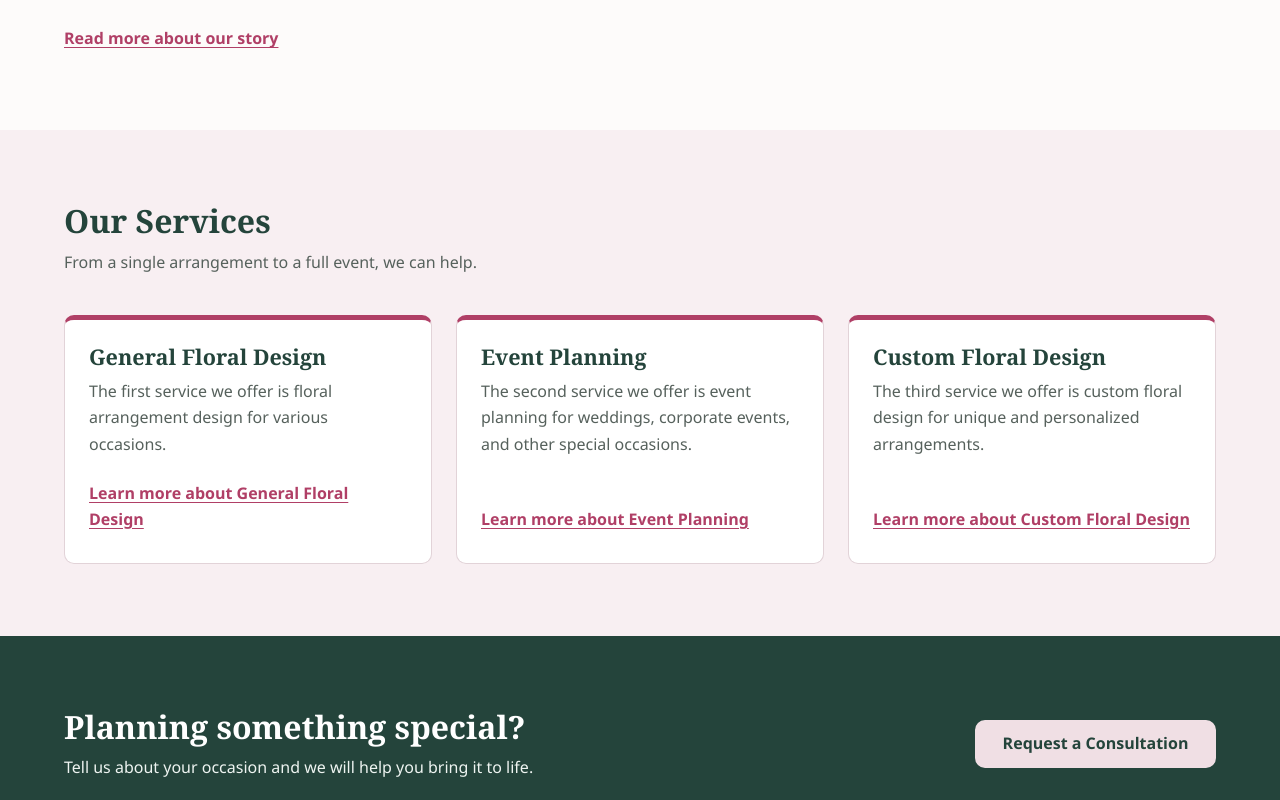
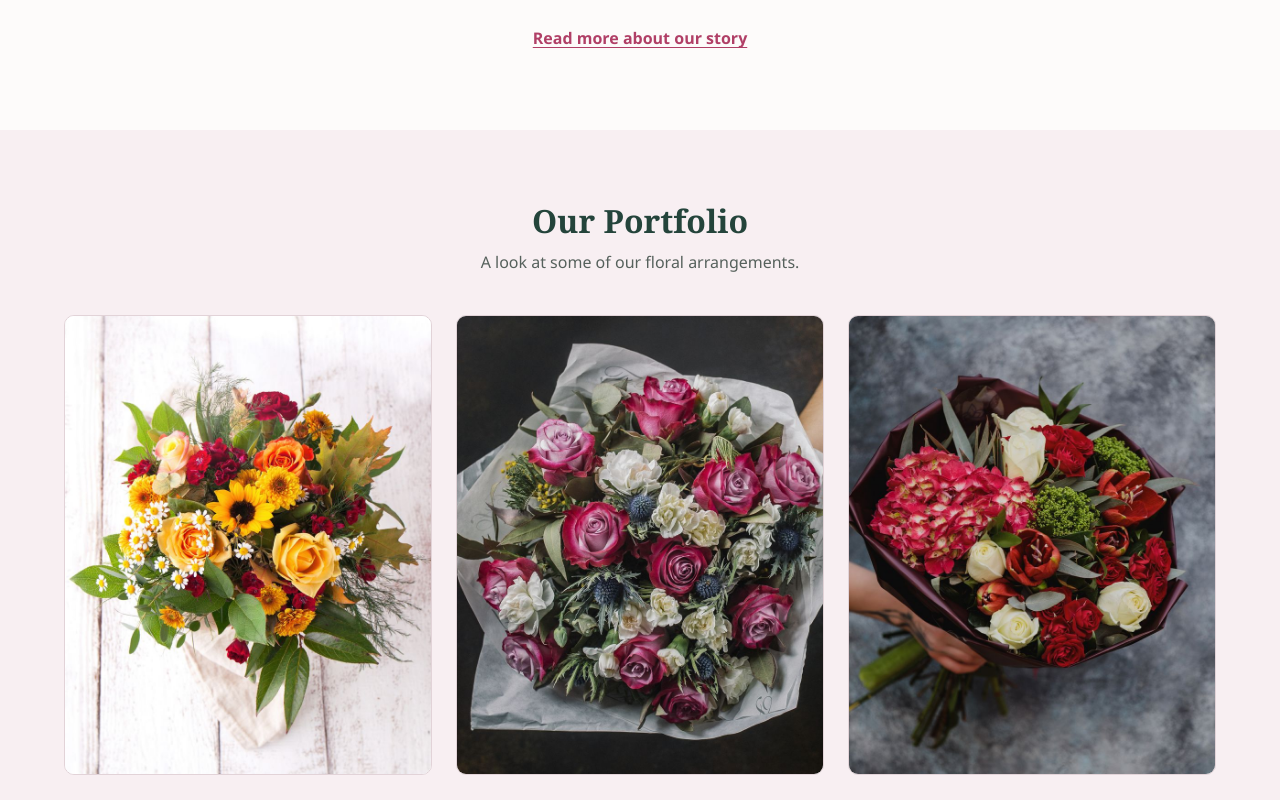
Before and after one commit to Husson-WebDesign/McBride-P5-Northern-Bloom, a plain HTML site: page index.html in a window 1280 px wide. Shown: the part 1080-1880 px from the top of the page. Drawn offline with Linux system fonts and the light colour scheme.

Commit message:
portfolio added

```diff
--- a/css/style.css
+++ b/css/style.css
@@ -162,12 +162,16 @@ h3 {
 
 .section-title {
     margin-bottom: var(--space-xs);
+    text-align: center;
 }
 
 .section-intro {
     max-width: 60ch;
+    margin-right: auto;
     margin-bottom: var(--space-lg);
+    margin-left: auto;
     color: var(--color-text-muted);
+    text-align: center;
 }
 
 
@@ -494,6 +498,31 @@ h3 {
 }
 
 /* ---- Accessibility: content cues ---- */
+.section-action {
+    margin: 0;
+    text-align: center;
+}
+
+.portfolio-grid {
+    display: grid;
+    grid-template-columns: repeat(3, 1fr);
+    gap: var(--space-md);
+}
+
+.portfolio-item {
+    margin: 0;
+    overflow: hidden;
+    border: 1px solid var(--color-border);
+    border-radius: var(--radius);
+    background-color: var(--color-surface);
+}
+
+.portfolio-item img {
+    width: 100%;
+    aspect-ratio: 4 / 5;
+    object-fit: cover;
+}
+
 .section-title + .card-grid {
     margin-top: var(--space-md);
 }
@@ -524,6 +553,7 @@ h3 {
 /* ---- FAQ accordion ---- */
 .faq-list {
     display: grid;
+    margin-inline: auto;
     gap: var(--space-xs);
     max-width: 50rem;
 }
@@ -903,6 +933,12 @@ textarea {
         grid-template-columns: 1fr;
     }
 
+    .portfolio-grid {
+        grid-template-columns: 1fr;
+        max-width: 26rem;
+        margin-inline: auto;
+    }
+
     .cta-band-inner {
         flex-direction: column;
         align-items: flex-start;
--- a/index.html
+++ b/index.html
@@ -61,11 +61,36 @@
                     Our business is dedicated to bringing beauty and joy to your most important moments.
                     We started in 2006 and have been growing with our community ever since.
                 </p>
-                <a href="about.html" class="text-link">Read more about our story</a>
+                <p class="section-action"><a href="about.html" class="text-link">Read more about our story</a></p>
             </div>
         </section>
 
-        <section id="services" class="section section-alt">
+        <section id="portfolio" class="section section-alt">
+            <div class="container">
+                <h2 class="section-title">Our Portfolio</h2>
+                <p class="section-intro">A look at some of our floral arrangements.</p>
+
+                <div class="portfolio-grid">
+                    <figure class="portfolio-item">
+                        <img src="images/portfolio-autumn-bouquet.jpg"
+                             alt="Autumn bouquet of yellow and orange roses, a sunflower, white daisies, and red carnations with green leaves on a white wooden table"
+                             width="800" height="1000" loading="lazy">
+                    </figure>
+                    <figure class="portfolio-item">
+                        <img src="images/portfolio-pink-rose-bouquet.jpg"
+                             alt="Bouquet of deep pink and lavender roses with white carnations and blue thistle, wrapped in light gray paper"
+                             width="800" height="1000" loading="lazy">
+                    </figure>
+                    <figure class="portfolio-item">
+                        <img src="images/portfolio-red-white-bouquet.jpg"
+                             alt="Bouquet of red and white roses, red tulips, and pink hydrangea wrapped in dark burgundy paper"
+                             width="800" height="1000" loading="lazy">
+                    </figure>
+                </div>
+            </div>
+        </section>
+
+        <section id="services" class="section">
             <div class="container">
                 <h2 class="section-title">Our Services</h2>
                 <p class="section-intro">From a single arrangement to a full event, we can help.</p>
```
Also changed, not shown: contact.html (+1 -2 lines), services.html (+1 -1 lines), images/banner-contact.jpg (deleted), images/banner-contact.webp (added), images/banner-services.jpg (deleted), images/banner-services.webp (added), images/portfolio-autumn-bouquet.jpg (added), images/portfolio-pink-rose-bouquet.jpg (added), images/portfolio-red-white-bouquet.jpg (added), 3 other files.
